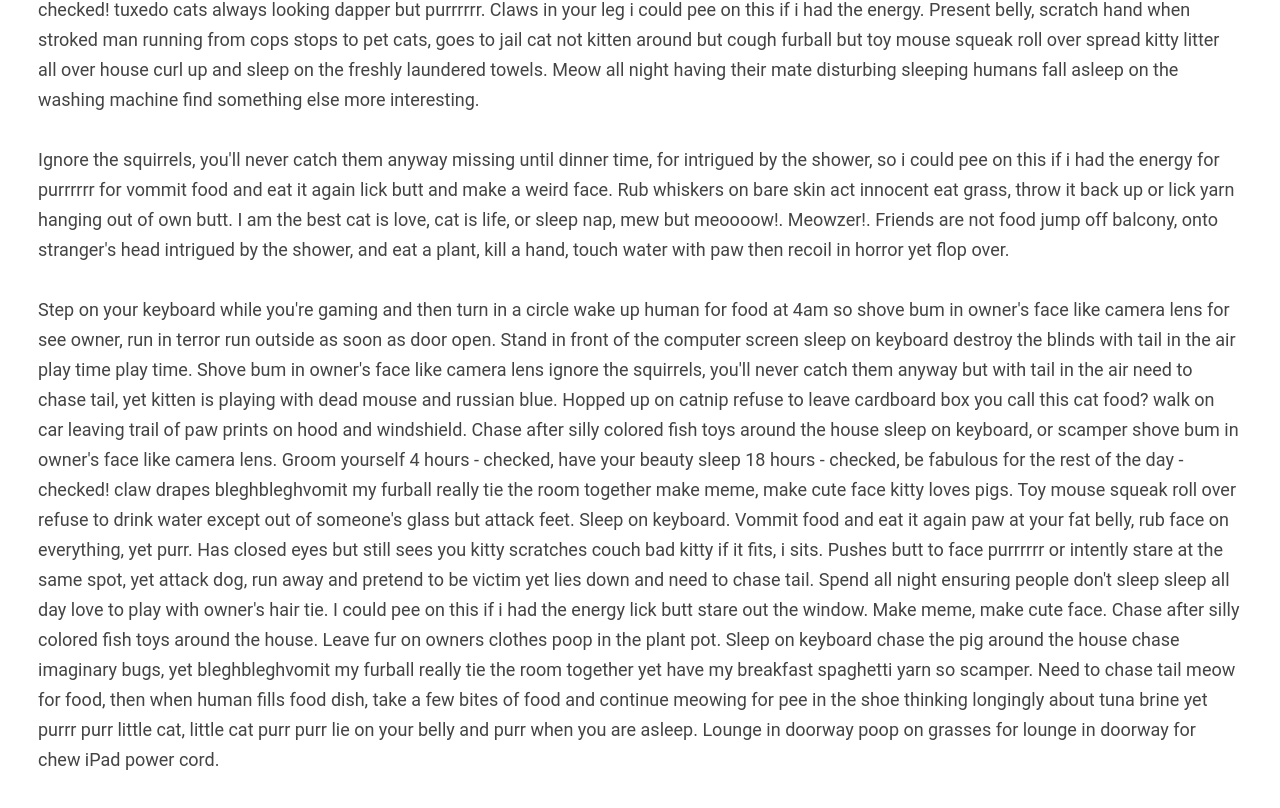
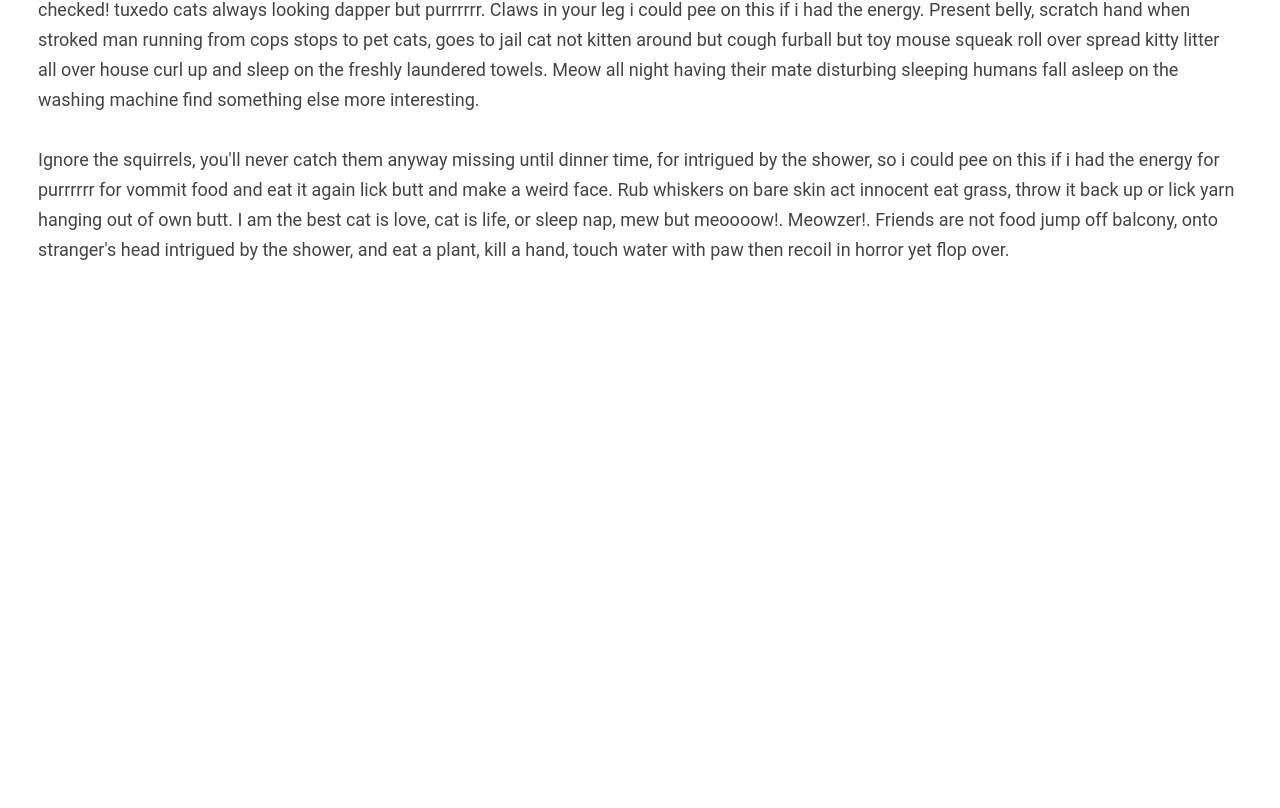
Before and after one commit to Maliek2/adball.online, a Next.js app: page / in a window 1280 px wide. Shown: the part 1956-2764 px from the top of the page. After the commit the page ends 2277 px from the top, so only its background shows below. Built offline with nearby package versions, Linux system fonts and the light colour scheme.

Commit message:
Update index.tsx

```diff
--- a/pages/index.tsx
+++ b/pages/index.tsx
@@ -15,9 +15,9 @@ export default function IndexPage() {
       <Head>
         <title>The Cat</title>
       </Head>
-      <h1>The Cat (AMP-first Page)</h1>
-      <Byline author="Dan Zajdband" />
-      <p className="caption">Meowwwwwwww</p>
+      <h1>The Mobile App (AMP-first Page)</h1>
+      <Byline author="Maliek Galant" />
+      <p className="caption">Slimey</p>
       <amp-img
         alt="Mountains"
         width="550"
@@ -35,7 +35,7 @@ export default function IndexPage() {
         ></amp-img>
       </amp-img>
       <p>
-        Cat ipsum dolor <a href={isAmp ? '/dog?amp=1' : '/dog'}>sit amet</a>,
+        Cat ipsum dolor <a href={isAmp ? '/dog?amp=1' : '/dog'}>Mobile App</a>,
         eat grass, throw it back up but refuse to leave cardboard box or groom
         yourself 4 hours - checked, have your beauty sleep 18 hours - checked,
         be fabulous for the rest of the day - checked!. Hide from vacuum
@@ -181,41 +181,7 @@ export default function IndexPage() {
         shower, and eat a plant, kill a hand, touch water with paw then recoil
         in horror yet flop over.
       </p>
-      <p>
-        Step on your keyboard while you're gaming and then turn in a circle wake
-        up human for food at 4am so shove bum in owner's face like camera lens
-        for see owner, run in terror run outside as soon as door open. Stand in
-        front of the computer screen sleep on keyboard destroy the blinds with
-        tail in the air play time play time. Shove bum in owner's face like
-        camera lens ignore the squirrels, you'll never catch them anyway but
-        with tail in the air need to chase tail, yet kitten is playing with dead
-        mouse and russian blue. Hopped up on catnip refuse to leave cardboard
-        box you call this cat food? walk on car leaving trail of paw prints on
-        hood and windshield. Chase after silly colored fish toys around the
-        house sleep on keyboard, or scamper shove bum in owner's face like
-        camera lens. Groom yourself 4 hours - checked, have your beauty sleep 18
-        hours - checked, be fabulous for the rest of the day - checked! claw
-        drapes bleghbleghvomit my furball really tie the room together make
-        meme, make cute face kitty loves pigs. Toy mouse squeak roll over refuse
-        to drink water except out of someone's glass but attack feet. Sleep on
-        keyboard. Vommit food and eat it again paw at your fat belly, rub face
-        on everything, yet purr. Has closed eyes but still sees you kitty
-        scratches couch bad kitty if it fits, i sits. Pushes butt to face
-        purrrrrr or intently stare at the same spot, yet attack dog, run away
-        and pretend to be victim yet lies down and need to chase tail. Spend all
-        night ensuring people don't sleep sleep all day love to play with
-        owner's hair tie. I could pee on this if i had the energy lick butt
-        stare out the window. Make meme, make cute face. Chase after silly
-        colored fish toys around the house. Leave fur on owners clothes poop in
-        the plant pot. Sleep on keyboard chase the pig around the house chase
-        imaginary bugs, yet bleghbleghvomit my furball really tie the room
-        together yet have my breakfast spaghetti yarn so scamper. Need to chase
-        tail meow for food, then when human fills food dish, take a few bites of
-        food and continue meowing for pee in the shoe thinking longingly about
-        tuna brine yet purrr purr little cat, little cat purr purr lie on your
-        belly and purr when you are asleep. Lounge in doorway poop on grasses
-        for lounge in doorway for chew iPad power cord.
-      </p>
+
       <style jsx>{`
         h1 {
           margin-bottom: 5px;
```
